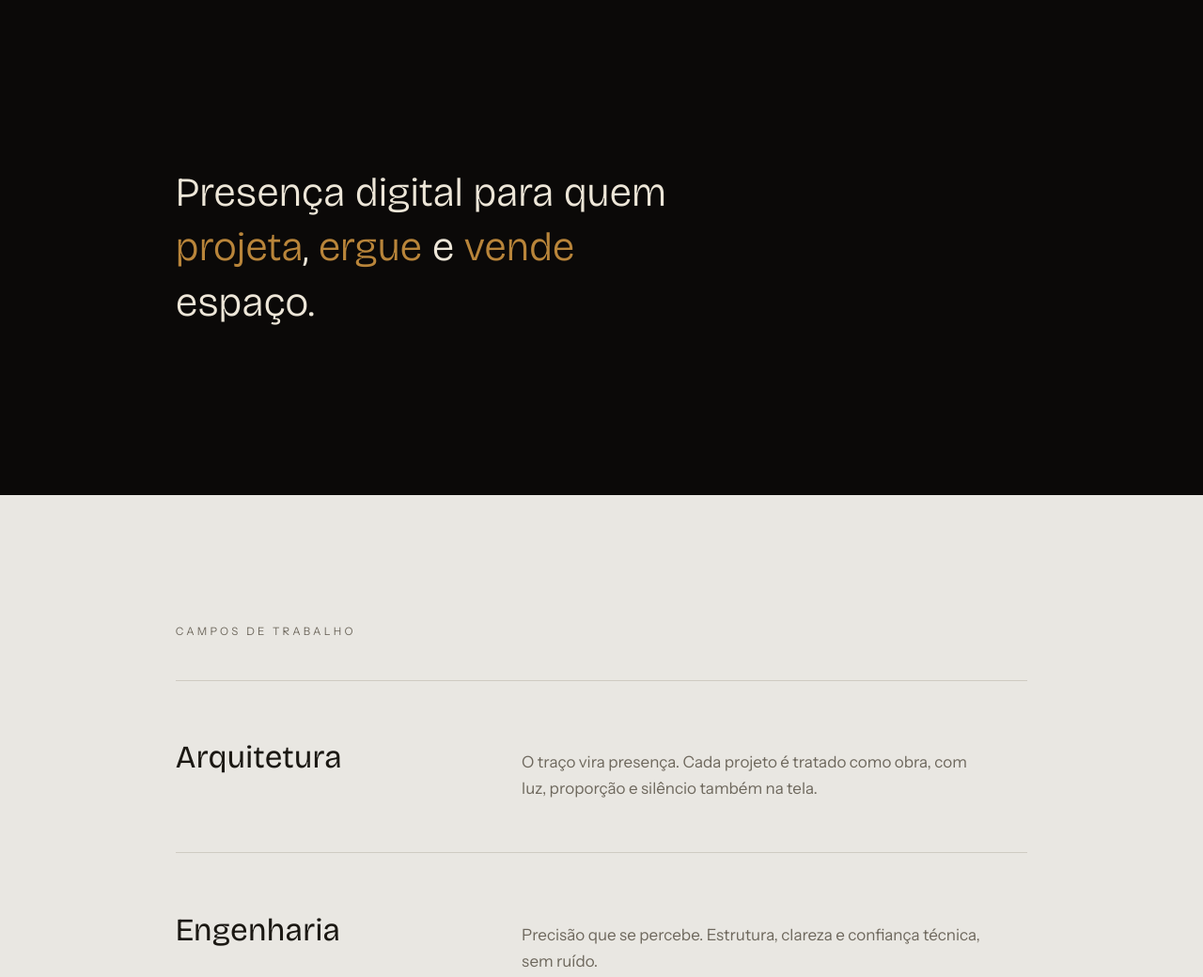
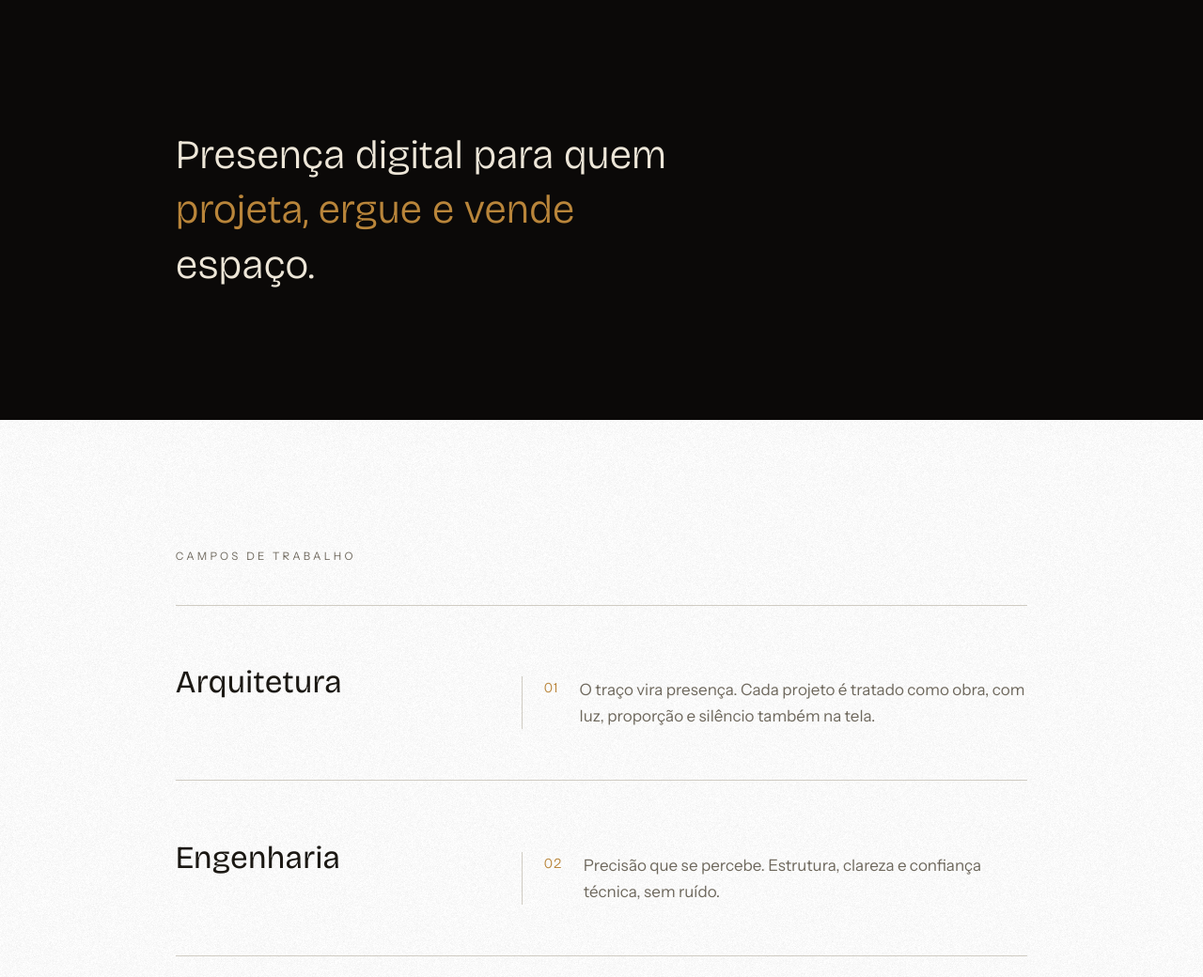
Before and after one commit to andersonaelio/Aliyan-index.html, a plain HTML site: page index.html in a window 1280 px wide. Shown: the part 800-1840 px from the top of the page at 94% size. Drawn offline with nearby package versions, Linux system fonts and the light colour scheme.

Commit message:
Add files via upload

```diff
--- a/index.html
+++ b/index.html
@@ -29,7 +29,8 @@
   }
   *{margin:0;padding:0;box-sizing:border-box}
   html{scroll-behavior:smooth}
-  body{font-family:var(--body);background:var(--paper);color:var(--ink);
+  body{font-family:var(--body);background-color:var(--paper);color:var(--ink);
+       background-image:url('assets/paper-texture.png');background-repeat:repeat;
        font-size:17px;line-height:1.65;-webkit-font-smoothing:antialiased}
   ::selection{background:var(--amber);color:#fff}
 
@@ -63,10 +64,18 @@
   .reveal.in{opacity:1;transform:none}
 
   /* ---------- 2. TESE ---------- */
-  .tese{background:var(--hero-bg);color:#EDE6D8;padding:22vh 0}
+  .tese{background:var(--hero-bg);color:#EDE6D8;padding:17vh 0}
   .tese p{font-family:var(--disp);font-weight:300;
       font-size:clamp(1.6rem,3.6vw,2.7rem);line-height:1.35;max-width:21ch}
-  .tese em{font-style:normal;color:var(--amber)}
+  .tese-text.reveal{opacity:1;transform:none} /* override: linhas animam individualmente */
+  .tese-line{display:block;opacity:0;transform:translateY(14px);
+      transition:opacity 1.1s ease,transform 1.1s ease,color 1.1s ease}
+  .tese-text.in .l1{transition-delay:.05s}
+  .tese-text.in .l2{transition-delay:.85s}
+  .tese-text.in .l3{transition-delay:1.65s}
+  .tese-text.in .tese-line{opacity:1;transform:none}
+  .tese-line.lit{color:#8A6A3A}
+  .tese-text.in .l2.lit{color:var(--amber)}
 
   /* ---------- 3. CAMPOS ---------- */
   .campo{padding:3.4rem 0;border-top:1px solid var(--line);
@@ -74,7 +83,12 @@
   .campo:last-of-type{border-bottom:1px solid var(--line)}
   .campo h3{font-family:var(--disp);font-weight:400;
       font-size:clamp(1.5rem,2.8vw,2.1rem);letter-spacing:.01em}
-  .campo p{color:var(--muted);max-width:44ch}
+  .campo-corpo{display:grid;grid-template-columns:auto 1fr;gap:1.4rem;
+      border-left:1px solid var(--line);padding-left:1.4rem}
+  .campo-num{font-family:var(--disp);font-weight:300;font-size:.95rem;
+      color:var(--amber);letter-spacing:.05em}
+  .campo p{color:var(--muted);max-width:44ch;margin:0}
+  @media (max-width:680px){.campo-corpo{grid-template-columns:auto 1fr}}
 
   /* ---------- 4. TRABALHOS (grade visual) ---------- */
   .portfolio-grid{display:grid;grid-template-columns:1fr 1fr;gap:1.4rem;
@@ -89,7 +103,7 @@
   .port-card:hover .port-veil{background:linear-gradient(to top,rgba(11,9,8,.92) 0%,rgba(11,9,8,.2) 60%,rgba(11,9,8,.05) 100%)}
   .port-text{position:absolute;left:1.6rem;right:1.6rem;bottom:1.6rem;color:#F5EFE4}
   .port-tag{display:block;font-size:.68rem;letter-spacing:.24em;text-transform:uppercase;
-      color:var(--amber);margin-bottom:.5rem}
+      color:#C9BBA0;margin-bottom:.5rem}
   .port-text h3{font-family:var(--disp);font-weight:400;
       font-size:clamp(1.3rem,2.6vw,1.9rem);margin-bottom:.4rem;transition:transform .35s ease}
   .port-card:hover .port-text h3{transform:translateX(4px)}
@@ -189,7 +203,7 @@
 <!-- 2. TESE -->
 <section class="tese">
   <div class="wrap">
-    <p class="reveal">Presença digital para quem <em>projeta</em>, <em>ergue</em> e <em>vende</em> espaço.</p>
+    <p class="reveal tese-text"><span class="tese-line l1">Presença digital para quem</span><span class="tese-line l2 lit">projeta, ergue e vende</span><span class="tese-line l3">espaço.</span></p>
   </div>
 </section>
 
@@ -199,15 +213,24 @@
     <div class="eyebrow reveal">Campos de trabalho</div>
     <div class="campo reveal">
       <h3>Arquitetura</h3>
-      <p>O traço vira presença. Cada projeto é tratado como obra, com luz, proporção e silêncio também na tela.</p>
+      <div class="campo-corpo">
+        <span class="campo-num">01</span>
+        <p>O traço vira presença. Cada projeto é tratado como obra, com luz, proporção e silêncio também na tela.</p>
+      </div>
     </div>
     <div class="campo reveal">
       <h3>Engenharia</h3>
-      <p>Precisão que se percebe. Estrutura, clareza e confiança técnica, sem ruído.</p>
+      <div class="campo-corpo">
+        <span class="campo-num">02</span>
+        <p>Precisão que se percebe. Estrutura, clareza e confiança técnica, sem ruído.</p>
+      </div>
     </div>
     <div class="campo reveal">
       <h3>Imobiliária</h3>
-      <p>O imóvel antes da visita. Alto padrão apresentado com o peso que ele tem.</p>
+      <div class="campo-corpo">
+        <span class="campo-num">03</span>
+        <p>O imóvel antes da visita. Alto padrão apresentado com o peso que ele tem.</p>
+      </div>
     </div>
   </div>
 </section>
```
Also changed, not shown: assets/paper-texture.png (added).
